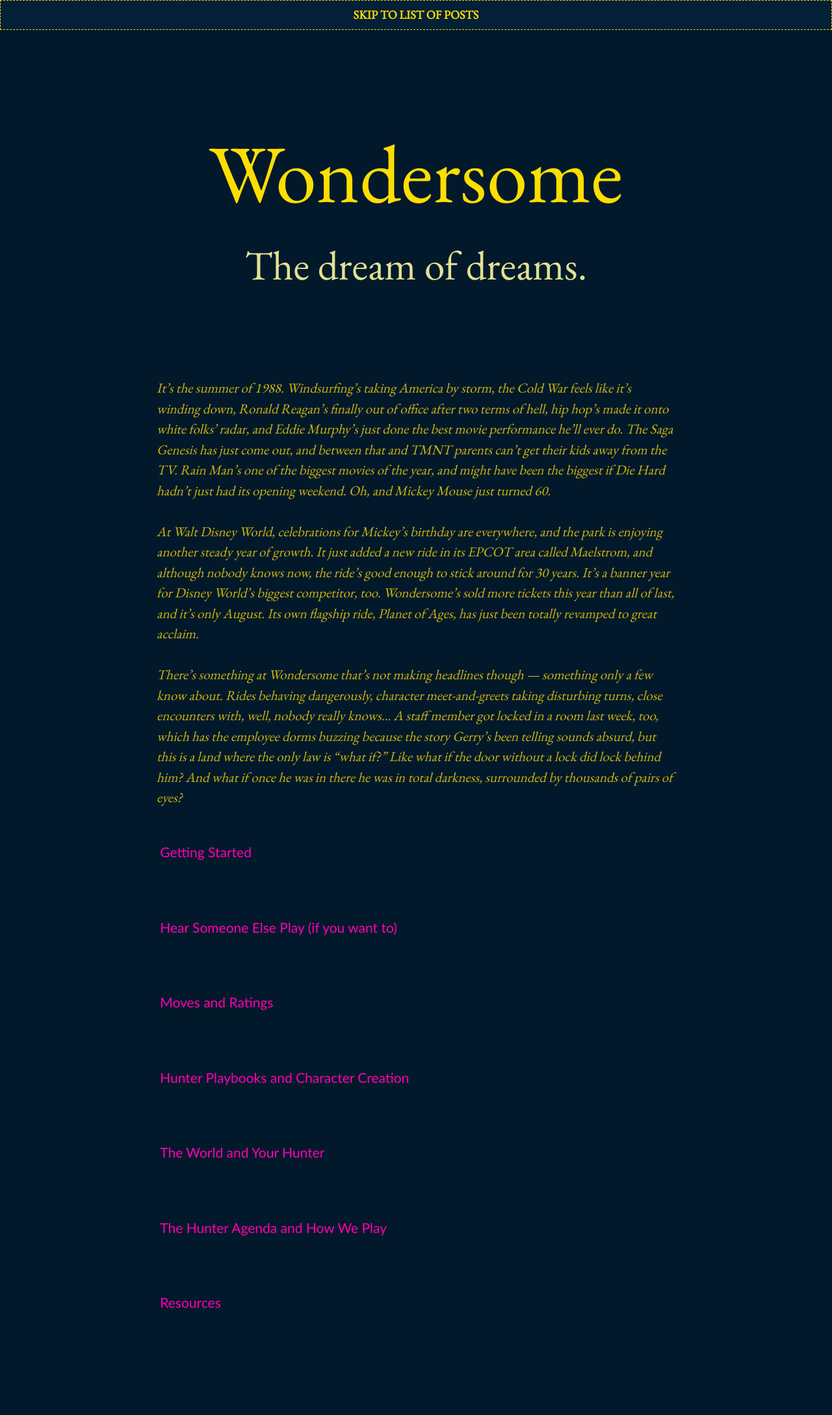
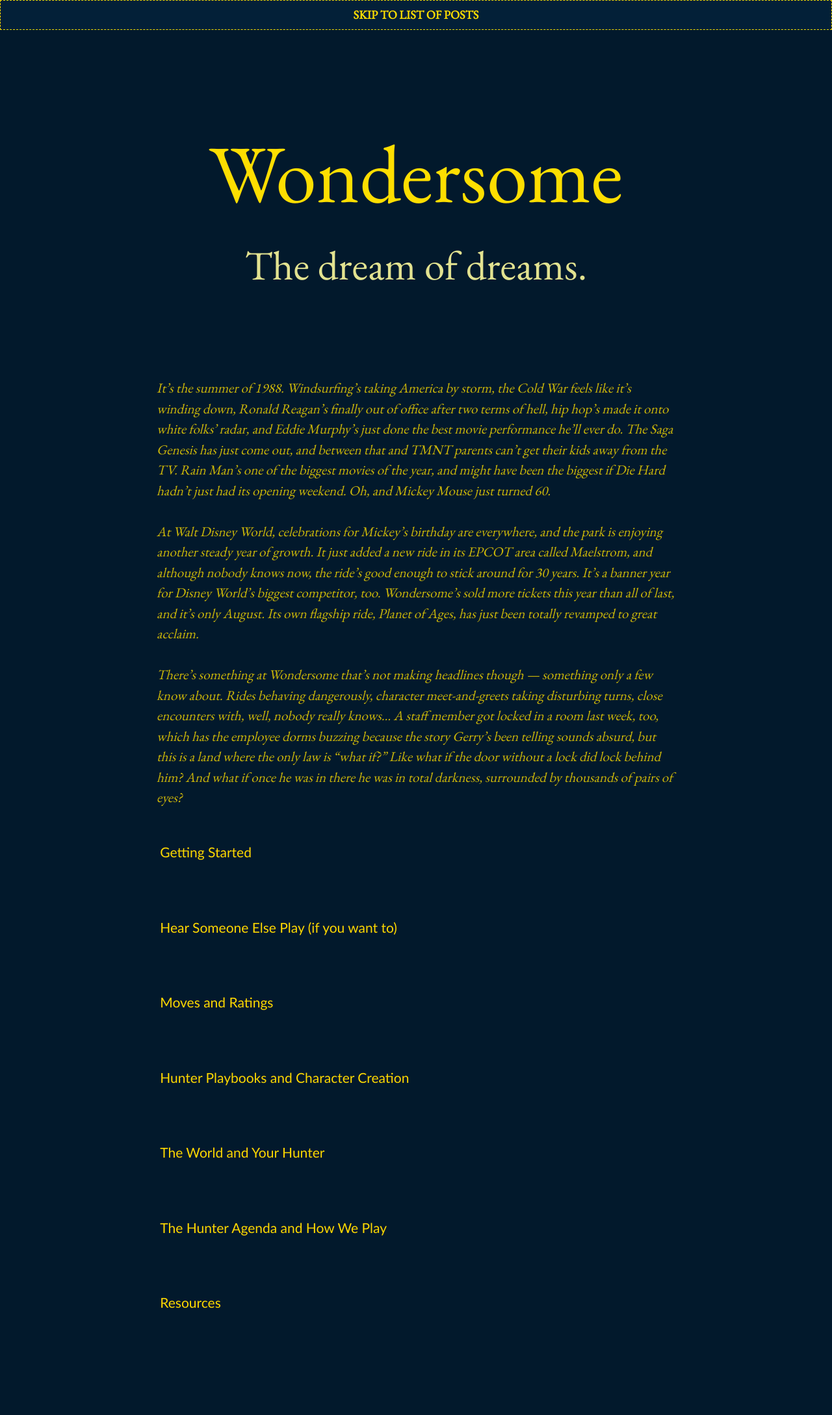
Before and after one commit to agowland/wondersome, a Jekyll site: the page built from index.html, in a window 1280 px wide. Shown: the whole page at 65% size. Built offline with Jekyll 4.4.1, drawn with Linux system fonts in a browser that asks for light colours; the list of posts is cut into pages by our own code.

Commit message:
font colour changes

```diff
--- a/_sass/_variables.scss
+++ b/_sass/_variables.scss
@@ -1,7 +1,7 @@
 $brand-color:         #02192c;
 $highlight:           lighten($brand-color, 35%);
 $text-color:          #fede00;
-$accent-color:       #fe00b2;
+$accent-color:       #fed800;
 $muted-text-color:    #e2e290;
 $font-family:         "EB Garamond", Garamond, "Times New Roman", serif;
 
```
